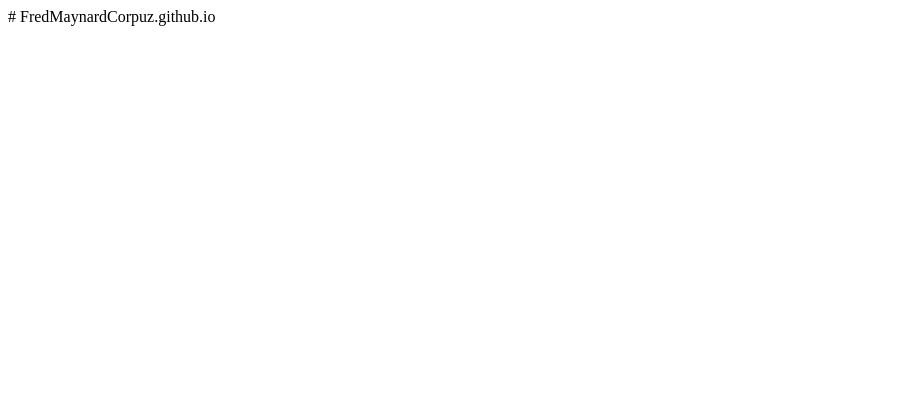
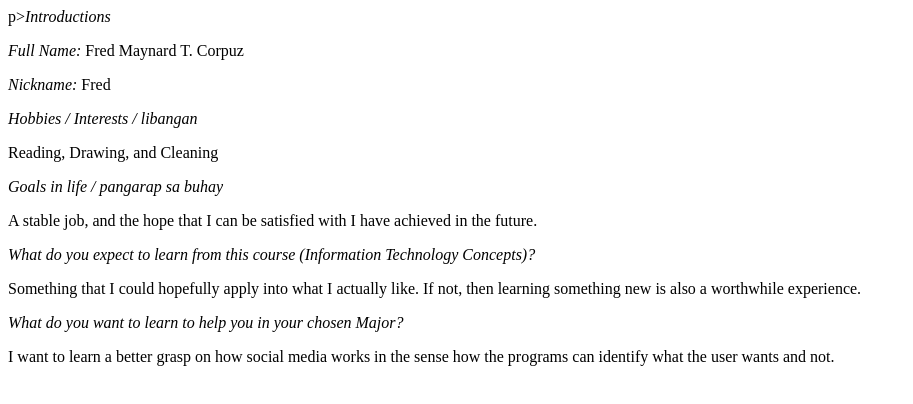
Before and after one commit to FredMaynardCorpuz/FredMaynardCorpuz.github.io, a plain HTML site: page index.html in a window 1280 px wide. Shown: the whole page, without its empty margins (0-913 px from the left). Drawn offline with Linux system fonts and the light colour scheme.

Commit message:
Update index.html

```diff
--- a/index.html
+++ b/index.html
@@ -1 +1,11 @@
-# FredMaynardCorpuz.github.io
+p><em>Introductions</em></p>
+<p><em>Full Name:</em> Fred Maynard T. Corpuz</p>
+<p><em>Nickname:</em> Fred</p>
+<p><em>Hobbies / Interests / libangan</em></p>
+<p>Reading, Drawing, and Cleaning</p>
+<p><em>Goals in life / pangarap sa buhay</em></p>
+<p>A stable job, and the hope that I can be satisfied with I have achieved in the future.</p>
+<p><em>What do you expect to learn from this course (Information Technology Concepts)?</em></p>
+<p>Something that I could hopefully apply into what I actually like. If not, then learning something new is also a worthwhile experience.</p>
+<p><em>What do you want to learn to help you in your chosen Major?</em></p>
+<p>I want to learn a better grasp on how social media works in the sense how the programs can identify what the user wants and not.</p>
```
